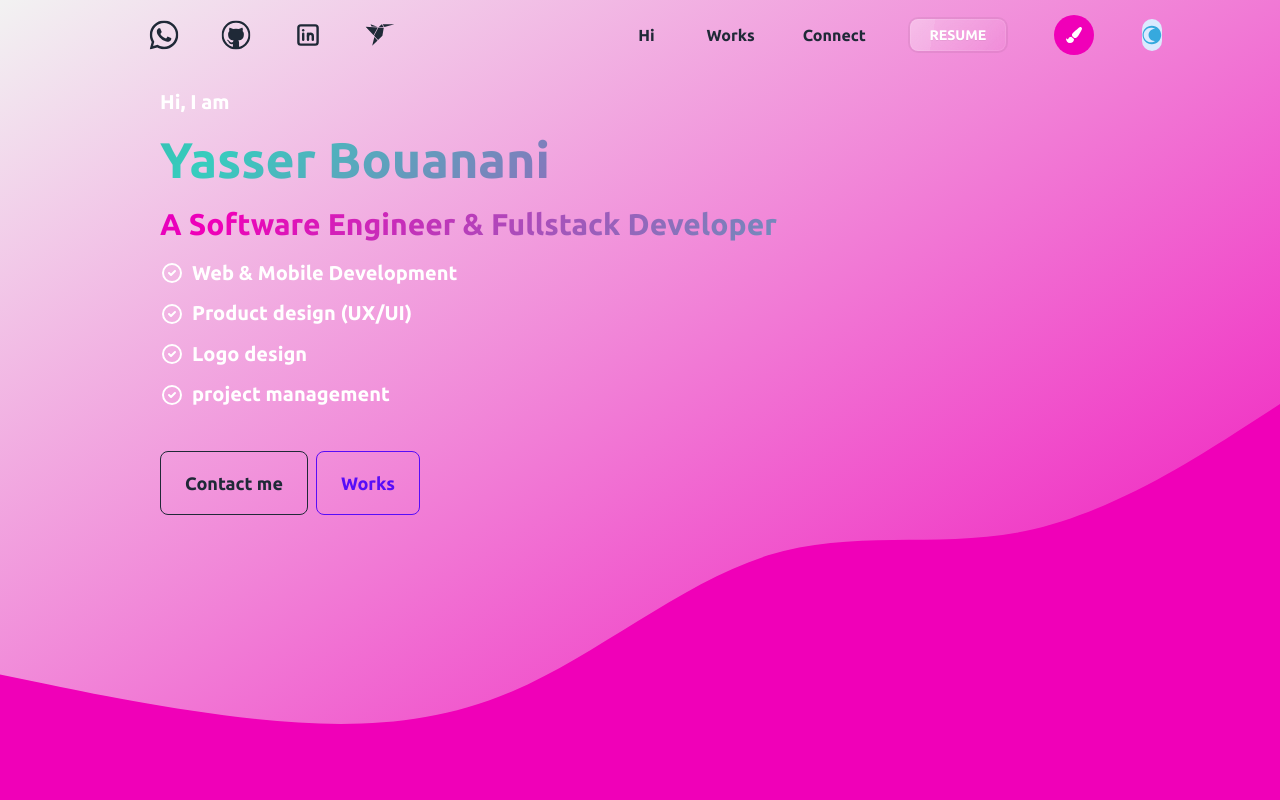
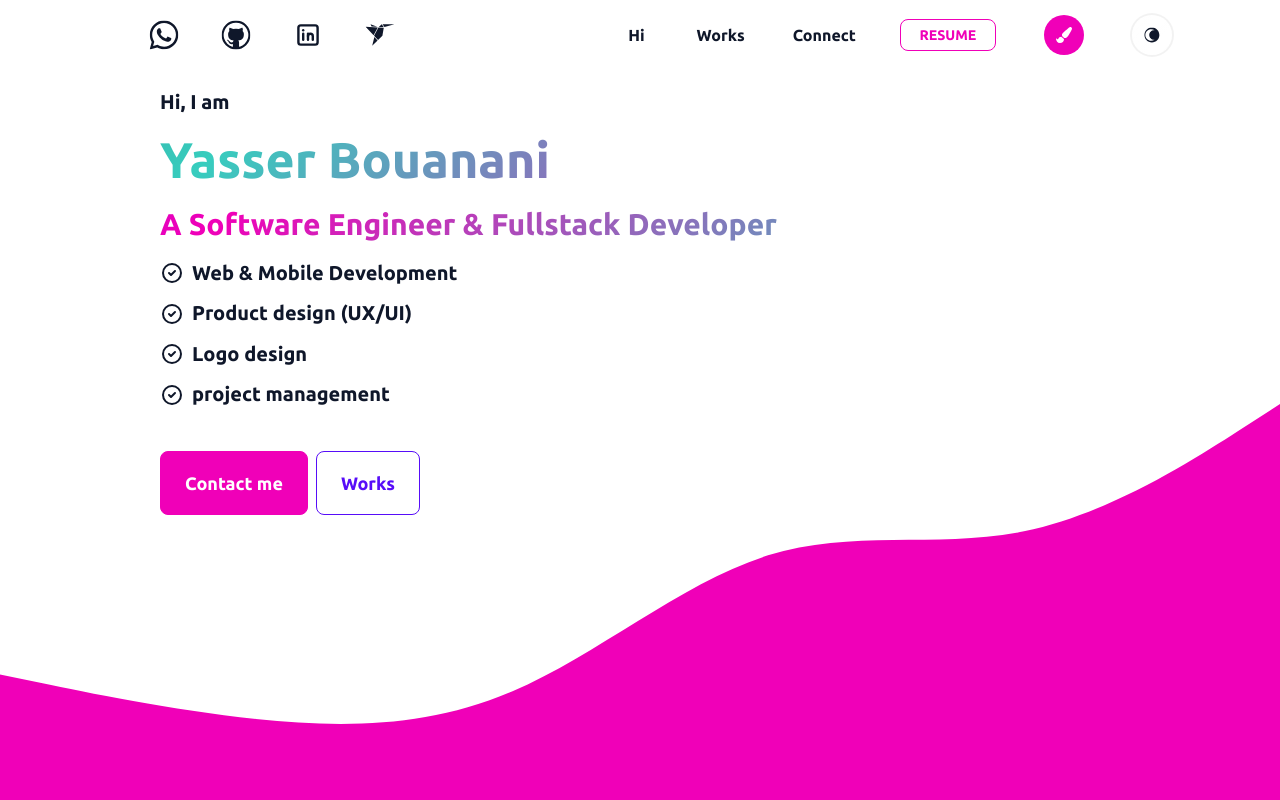
Before and after one commit to bouanani-yasser/my-portfolio, a Next.js app: page / in a window 1280 px wide. Both pictures are taken after a click on the button "Toggle Dark Mode". Shown: the top 800 px of the page. Built offline with nearby package versions, Linux system fonts and the light colour scheme.

Commit message:
added more themes

```diff
--- a/components/Hi.tsx
+++ b/components/Hi.tsx
@@ -24,7 +24,7 @@ const Hi: FC = () => {
    };
 
    return (
-      <div className="relative pt-10 bg-gradient-to-br from-base-200 dark:from-slate-900 to-secondary text-primary-content h-[100vh]">
+      <div className="relative pt-10 bg-white dark:bg-slate-900 text-slate-900 dark:text-slate-100 h-[100vh]">
          <motion.div
             className="mx-[5%] py-[3%]  max-w-[80%]"
             variants={container}
@@ -32,7 +32,7 @@ const Hi: FC = () => {
             animate="show"
          >
             <div className="flex-1 px-24 py-2">
-               <div className="text-xl text-primary-content text-left   leading-relaxed font-bold ...">
+               <div className="text-xl  text-left   leading-relaxed font-bold ...">
                   <motion.h1 variants={item} className=" ">
                      Hi, I am
                   </motion.h1>
@@ -53,7 +53,7 @@ const Hi: FC = () => {
                   >
                      A Software Engineer & Fullstack Developer
                   </motion.div>
-                  <div className="flex w-full flex-col items-center space-y-10 lg:flex-row lg:items-start lg:space-x-4 lg:space-y-0">
+                  <div className="flex w-full flex-col  space-y-10 lg:flex-row lg:items-start lg:space-x-4 lg:space-y-0">
                      <div className="my-2 flex max-w-sm flex-col gap-2 text-left">
                         <div className="flex items-center g gap-2">
                            <svg
@@ -131,10 +131,10 @@ const Hi: FC = () => {
                   </div>
                </div>
             </div>
-            <div className="mt-4 flex flex-1 justify-center space-x-2 lg:mt-6 lg:ml-24 lg:justify-start">
+            <div className="mt-4 flex flex-1 space-x-2 lg:mt-6 ml-24 justify-start">
                <motion.button
                   variants={actionsItem}
-                  className="z-10 btn btn-outline  lg:btn-lg normal-case"
+                  className="z-10 btn  btn-secondary active  lg:btn-lg normal-case"
                >
                   Contact me
                </motion.button>
@@ -147,7 +147,7 @@ const Hi: FC = () => {
             </div>
          </motion.div>
          <svg
-            className=" dark:fill-slate-700 absolute -bottom-20 z-1 fill-secondary col-start-1 row-start-1 h-auto w-full"
+            className=" dark:fill-slate-800 absolute -bottom-20 z-1 fill-secondary col-start-1 row-start-1 h-auto w-full"
             width="1600"
             height="595"
             viewBox="0 0 1600 595"
--- a/components/UI/Toggler.tsx
+++ b/components/UI/Toggler.tsx
@@ -22,14 +22,14 @@ const Toggler = () => {
       <button
          className={`${
             clicked ? 'spin' : ''
-         }  w-8 h-8 bg-blue-100 rounded-full flex items-center justify-center  hover:ring-2 ring-blue-400 transition-all duration-1000 focus:outline-none`}
+         }  btn btn-sm glass text-primary-content w-10 h-10  my-4  rounded-full  outline-none border-none  transition-all`}
          onClick={clickHandler}
          aria-label="Toggle Dark Mode"
       >
          {theme === 'light' ? (
-            <GiMoon className="text-[#36A9DE] w-5 h-5" />
+            <GiMoon className="text-slate-900 w-10 h-10" />
          ) : (
-            <FaSun className="text-yellow-500 w-5 h-5" />
+            <FaSun className="text-yellow-500 w-10 h-10 " />
          )}
       </button>
    );
--- a/components/UI/nav.tsx
+++ b/components/UI/nav.tsx
@@ -8,8 +8,39 @@ import { ImWhatsapp } from 'react-icons/im';
 
 function Nav() {
    const { theme, setTheme } = useTheme();
+   const themes = [
+      'light',
+      'dark',
+      'cupcake',
+      'bumblebee',
+      'emerald',
+      'corporate',
+      'synthwave',
+      'retro',
+      'cyberpunk',
+      'valentine',
+      'halloween',
+      'garden',
+      'forest',
+      'aqua',
+      'lofi',
+      'pastel',
+      'fantasy',
+      'wireframe',
+      'black',
+      'luxury',
+      'dracula',
+      'cmyk',
+      'autumn',
+      'business',
+      'acid',
+      'lemonade',
+      'night',
+      'coffee',
+      'winter',
+   ];
    return (
-      <header className="absolute top-0 z-10 w-full">
+      <header className="absolute top-0 z-10 w-full text-slate-900 dark:text-slate-100">
          <nav className="flex justify-between items-center align-middle max-w-[80%] h-[70px] m-auto ">
             <div className="">
                <ul className="flex justify-center items-center">
@@ -33,38 +64,27 @@ function Nav() {
                <li className="p-1 m-1 cursor-pointer">Hi</li>
                <li className="p-1 m-1 cursor-pointer">Works</li>
                <li className="p-1 m-1 cursor-pointer">Connect</li>
-               <button className="w-24 h-8 btn btn-sm glass">Resume</button>
+               <button className="w-24 h-8 btn btn-sm btn-outline btn-secondary ">
+                  Resume
+               </button>
                <div className="dropdown dropdown-end flex justify-center items-center">
                   <label
                      tabIndex={0}
-                     className="btn btn-sm btn-secondary text-base-100 w-10 h-10 mx-2 my-4  rounded-full  outline-none border-none  transition-all"
+                     className="btn btn-sm btn-secondary text-secondary-content w-10 h-10 mx-2 my-4  rounded-full  outline-none border-none  transition-all"
                   >
                      <FaPaintBrush className="text-Xl w-8 h-8" />
                   </label>
                   <ul
                      tabIndex={0}
-                     className="z-10 bg-base-200  dropdown-content bg-transparent text-primary menu top-14 left-0 shadow  rounded-full w-12  overflow-x-hidden"
+                     className="z-10 bg-base-200  dropdown-content bg-transparent text-primary-content menu top-14 -left-20 shadow w-80 h-64 "
                   >
-                     <li
-                        data-theme="cyberpunk"
-                        className="rounded-full m-2 w-8 h-8 bg-secondary cursor-pointer"
-                        onClick={() => setTheme('cyberpunk')}
-                     ></li>
-                     <li
-                        data-theme="forest"
-                        className="rounded-full m-2 w-8 h-8 bg-secondary cursor-pointer"
-                        onClick={() => setTheme('forest')}
-                     ></li>
-                     <li
-                        data-theme="retro"
-                        className="rounded-full m-2 w-8 h-8 bg-secondary cursor-pointer"
-                        onClick={() => setTheme('retro')}
-                     ></li>
-                     <li
-                        data-theme="dracula"
-                        className="rounded-full m-2 w-8 h-8 bg-secondary cursor-pointer"
-                        onClick={() => setTheme('dracula')}
-                     ></li>
+                     {themes.map((t, i) => (
+                        <li
+                           data-theme={t}
+                           className="rounded-full m-2 w-8 h-8 bg-secondary cursor-pointer"
+                           onClick={() => setTheme(t)}
+                        ></li>
+                     ))}
                   </ul>
                </div>
                <Toggler />
--- a/pages/index.tsx
+++ b/pages/index.tsx
@@ -16,8 +16,18 @@ const Home: NextPage = () => {
          <Nav />
          <Hi />
 
-         <div className="works m-10 p-10 ">
-            <h1 className="m-10 text-5xl text-[#3b89d7]">#My Works</h1>
+         <div className="works relative ">
+            <svg
+               className=" absolute top-0 rotate-180 dark:fill-slate-700  z-1 fill-secondary col-start-1 row-start-1 h-auto w-full"
+               width="1600"
+               height="595"
+               viewBox="0 0 1600 595"
+               fill="none"
+               xmlns="http://www.w3.org/2000/svg"
+            >
+               <path d="M0 338L53.3 349.2C106.7 360.3 213.3 382.7 320 393.8C426.7 405 533.3 405 640 359.3C746.7 313.7 853.3 222.3 960 189.2C1066.7 156 1173.3 181 1280 159.2C1386.7 137.3 1493.3 68.7 1546.7 34.3L1600 0V595H1546.7C1493.3 595 1386.7 595 1280 595C1173.3 595 1066.7 595 960 595C853.3 595 746.7 595 640 595C533.3 595 426.7 595 320 595C213.3 595 106.7 595 53.3 595H0V338Z"></path>
+            </svg>
+            <h1 className="m-10 z-10 text-5xl text-[#3b89d7]">#My Works</h1>
             <GridCard />
          </div>
          <Contact />
--- a/tailwind.config.js
+++ b/tailwind.config.js
@@ -33,7 +33,13 @@ module.exports = {
          'valentine',
          'halloween',
          'garden',
-         'forest',
+         {
+            forest: {
+               ...require('daisyui/src/colors/themes')['[data-theme=forest]'],
+               secondary: '#066048',
+               'primary-focus': '#064E3C',
+            },
+         },
          'aqua',
          'lofi',
          'pastel',
```
